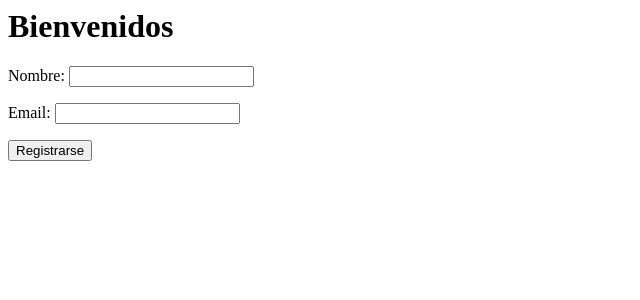
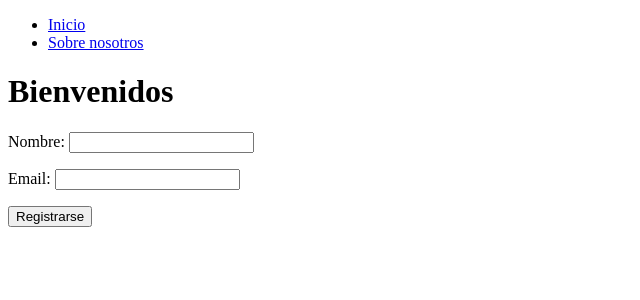
Before and after one commit to r03eRt/test_env, a Django app: page / in a window 1280 px wide. Shown: the top 300 px of the page, without its empty margins (0-640 px from the left). Run offline with Django 3.2, Linux system fonts and the light colour scheme.

Commit message:
Añadido otra vista bloques ,base.html y navegacion

```diff
--- a/src/boletin/views.py
+++ b/src/boletin/views.py
@@ -29,3 +29,14 @@ def inicio(request):
 
 
     return render(request, "inicio.html", context)
+
+
+
+def sobre(request):
+    titulo = "Sobre Nosotros"
+
+    context = {
+        "titulo": titulo,
+    }
+
+    return render(request, "sobre-nosotros.html", context)
--- /dev/null
+++ b/src/templates/base.html
@@ -0,0 +1,18 @@
+<!doctype html>
+<html lang="es">
+<head>
+    <meta charset="UTF-8">
+    <title>{% block head_title %}{% endblock %}</title>
+</head>
+<body>
+
+<ul>
+    <li><a href="/">Inicio</a></li>
+    <li><a href="/sobre-nosotros">Sobre nosotros</a></li>
+</ul>
+
+{% block content %}
+{% endblock %}
+
+</body>
+</html>
--- a/src/templates/inicio.html
+++ b/src/templates/inicio.html
@@ -1,3 +1,8 @@
+{% extends 'base.html' %}
+
+{% block head_title %}INICIO{% endblock %}
+
+{% block content %}
 <h1>{{titulo}}</h1>
 
 <form action="" method="POST">
@@ -7,3 +12,4 @@
     <input type="submit" value="Registrarse">
     {% endif %}
 </form>
+{% endblock %}
--- a/src/test_project/urls.py
+++ b/src/test_project/urls.py
@@ -19,4 +19,5 @@ from django.contrib import admin
 urlpatterns = [
     url(r'^admin/', admin.site.urls),
     url(r'^$', 'boletin.views.inicio', name='inicio'),
+    url(r'^sobre-nosotros/$', 'boletin.views.sobre', name='sobre-nosotros'),
 ]
```
Also changed, not shown: src/templates/sobre-nosotros.html (added, +8 -0 lines).
